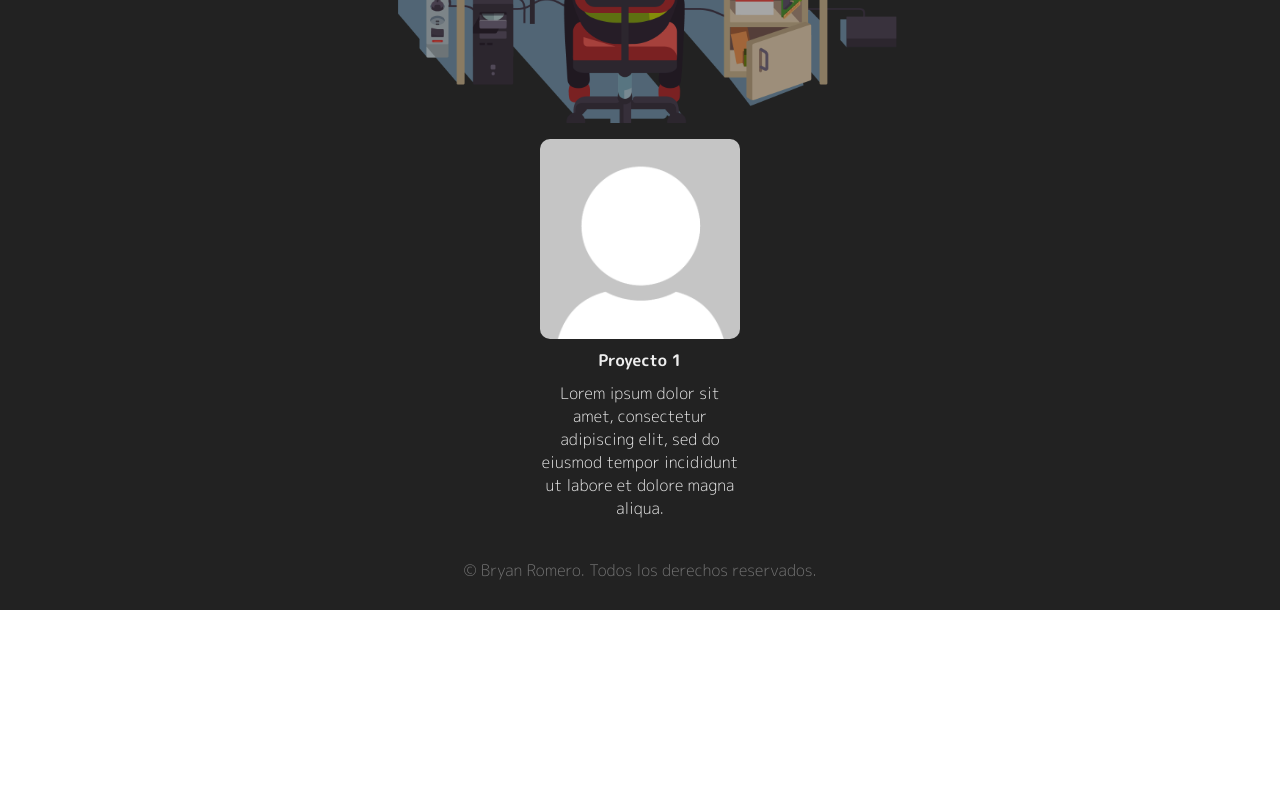
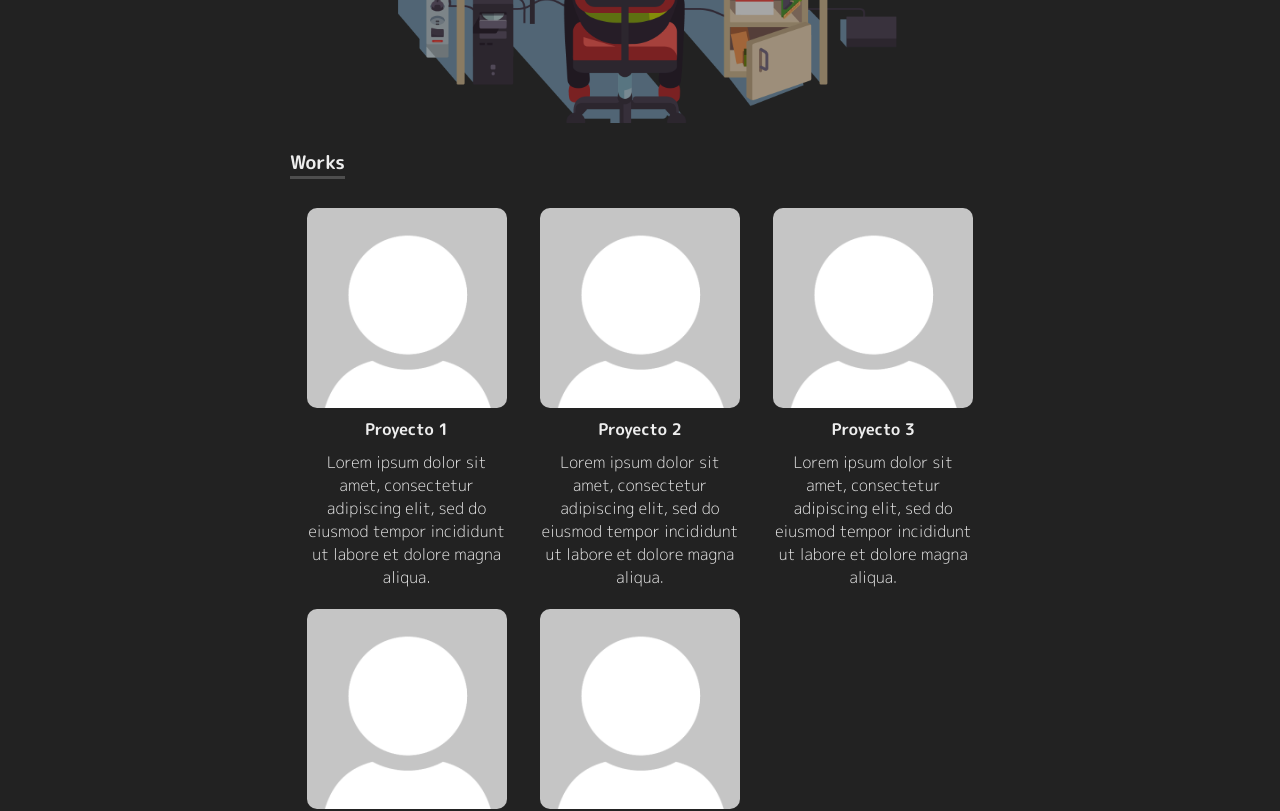
Before and after one commit to Bryan-Romero/bryan-portfolio-website, a React (Create React App) app: page /proyects in a window 1280 px wide. Shown: the part 320-1131 px from the top of the page. Before the commit the page ends 930 px from the top, so only its background shows below. Built offline with nearby package versions, Linux system fonts and the light colour scheme.

Commit message:
sections proyects

```diff
--- a/src/components/Navbar/Navbar.css
+++ b/src/components/Navbar/Navbar.css
@@ -27,7 +27,7 @@
     padding: 0 20px;
 }
 
-.navTitle:hover {
+.navTitle{
     cursor: pointer;
 }
 
--- /dev/null
+++ b/src/components/ProyectSection/ProyectSection.css
@@ -0,0 +1,31 @@
+.proyectSectionC {
+    width: 100%;
+    display: flex;
+    flex-direction: column;
+    padding-bottom: 20px;
+}
+#dark .proyectSectionC {
+    border-bottom: 1px solid rgba(255, 255, 255, 0.2);
+}
+#light .proyectSectionC {
+    border-bottom: 1px solid rgba(0, 0, 0, 0.2);
+}
+
+.title {
+    width: fit-content;
+}
+#dark .title {
+    border-bottom: 3px solid rgba(255, 255, 255, 0.2);
+}
+#light .title {
+    border-bottom: 3px solid rgba(0, 0, 0, 0.2);
+}
+
+.proyects {
+  display: grid;
+  grid-template-columns: repeat(auto-fit, minmax(200px, 1fr));
+  grid-auto-rows: auto;
+  align-items: center;
+  justify-items: center;
+  width: 100%;
+}
--- /dev/null
+++ b/src/components/ProyectSection/ProyectSection.js
@@ -0,0 +1,14 @@
+import React from "react";
+import "./ProyectSection.css"
+
+const ProyectSection = ({ title, children }) => {
+    return(
+        <div className="proyectSectionC">
+            <h3 className='title'>{title}</h3>
+            <div className="proyects">
+                {children}
+            </div>
+        </div>
+    )
+}
+export default ProyectSection
--- a/src/pages/Home/Home.css
+++ b/src/pages/Home/Home.css
@@ -44,7 +44,6 @@
 }
 
 .sectionTitle {
-    border-bottom: 3px solid rgba(255, 255, 255, 0.2);
     width: fit-content;
     font-size: 22px;
 }
--- a/src/pages/Proyects/Proyects.js
+++ b/src/pages/Proyects/Proyects.js
@@ -2,11 +2,39 @@ import React from "react";
 import Proyect from "../../components/Proyect/Proyect";
 import "./Proyects.css"
 import imgProfile from "../../images/imgProfile.png"
+import ProyectSection from "../../components/ProyectSection/ProyectSection";
 
 const Proyects = () => {
     return(
         <div className="proyectsContainer">
-            <Proyect imgProyect={imgProfile} nameProyect={'Proyecto 1'} littleDescription={'Lorem ipsum dolor sit amet, consectetur adipiscing elit, sed do eiusmod tempor incididunt ut labore et dolore magna aliqua.'}/>
+            <ProyectSection title={'Works'}>
+                <Proyect
+                    imgProyect={imgProfile}
+                    nameProyect={'Proyecto 1'}
+                    littleDescription={'Lorem ipsum dolor sit amet, consectetur adipiscing elit, sed do eiusmod tempor incididunt ut labore et dolore magna aliqua.'}
+                />
+                <Proyect
+                    imgProyect={imgProfile}
+                    nameProyect={'Proyecto 2'}
+                    littleDescription={'Lorem ipsum dolor sit amet, consectetur adipiscing elit, sed do eiusmod tempor incididunt ut labore et dolore magna aliqua.'}
+                />
+                <Proyect
+                    imgProyect={imgProfile}
+                    nameProyect={'Proyecto 3'}
+                    littleDescription={'Lorem ipsum dolor sit amet, consectetur adipiscing elit, sed do eiusmod tempor incididunt ut labore et dolore magna aliqua.'}
+                />
+                <Proyect
+                    imgProyect={imgProfile}
+                    nameProyect={'Proyecto 4'}
+                    littleDescription={'Lorem ipsum dolor sit amet, consectetur adipiscing elit, sed do eiusmod tempor incididunt ut labore et dolore magna aliqua.'}
+                />
+                <Proyect
+                    imgProyect={imgProfile}
+                    nameProyect={'Proyecto 5'}
+                    littleDescription={'Lorem ipsum dolor sit amet, consectetur adipiscing elit, sed do eiusmod tempor incididunt ut labore et dolore magna aliqua.'}
+                />
+            </ProyectSection>
+
         </div>
     )
 }
```
Also changed, not shown: 1 other file (tests, documents, lock files or other folders).
